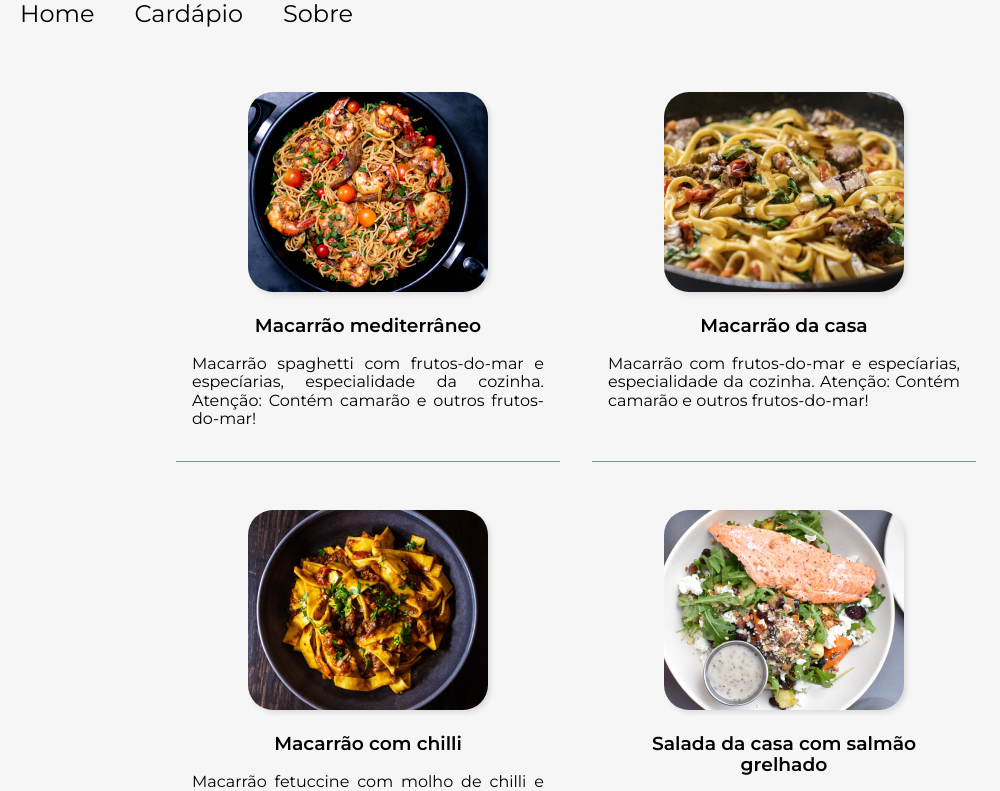
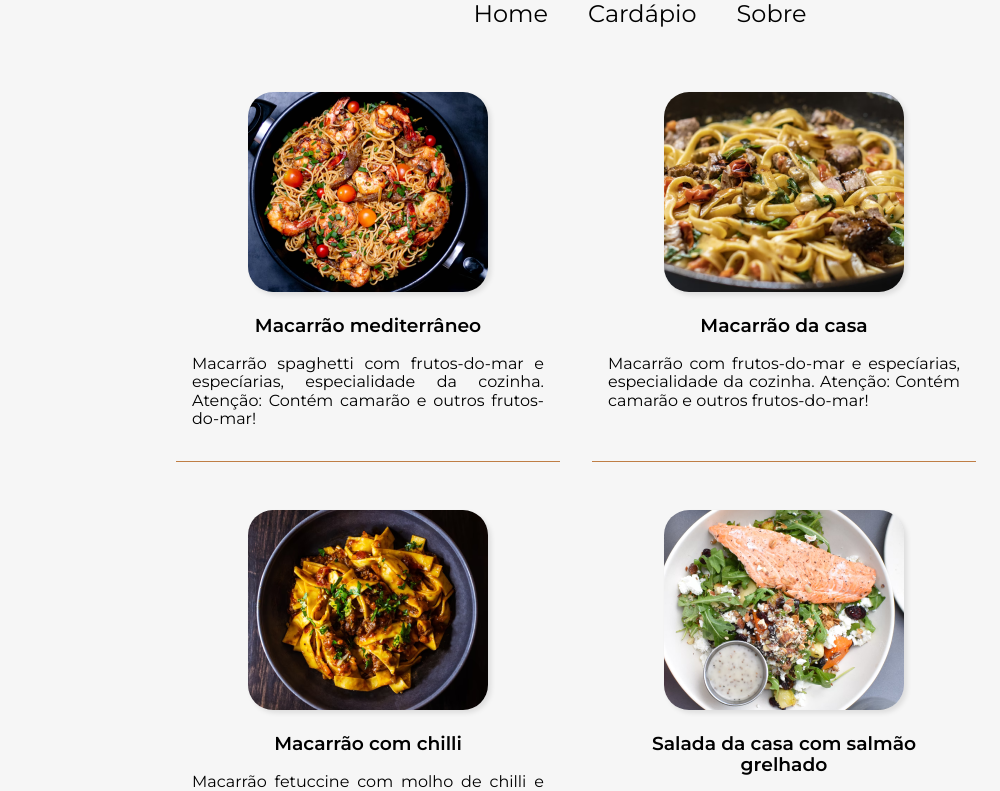
Before and after one commit to GabrielEvangelista0/Restaurante, a React (Create React App) app: page /cardapio in a window 1280 px wide. Shown: the top 791 px of the page, without its empty margins (0-1000 px from the left). Built offline with nearby package versions, Linux system fonts and the light colour scheme.

Commit message:
Update index.tsx

```diff
--- a/src/components/Menu/index.tsx
+++ b/src/components/Menu/index.tsx
@@ -18,6 +18,7 @@ export default function Menu(){
     ]
     return(
         <StyledMenu>
+            <nav>
                 <ul>
                     {route.map((rota) => (
                         <li key={rota.label}>
@@ -27,17 +28,20 @@ export default function Menu(){
                         </li>
                     ))}
                 </ul>
+            </nav>
         </StyledMenu>
     )
 }
 
-const StyledMenu = styled.nav`
+const StyledMenu = styled.div`
     display: flex;
     align-items: center;
+    justify-content: center;
 
     ul{
         display: flex;
         align-items: center;
+        justify-content: center;
         margin: 0px;
         padding: 0px;
 
```
Lines whose indentation alone changed are shown as unchanged.
